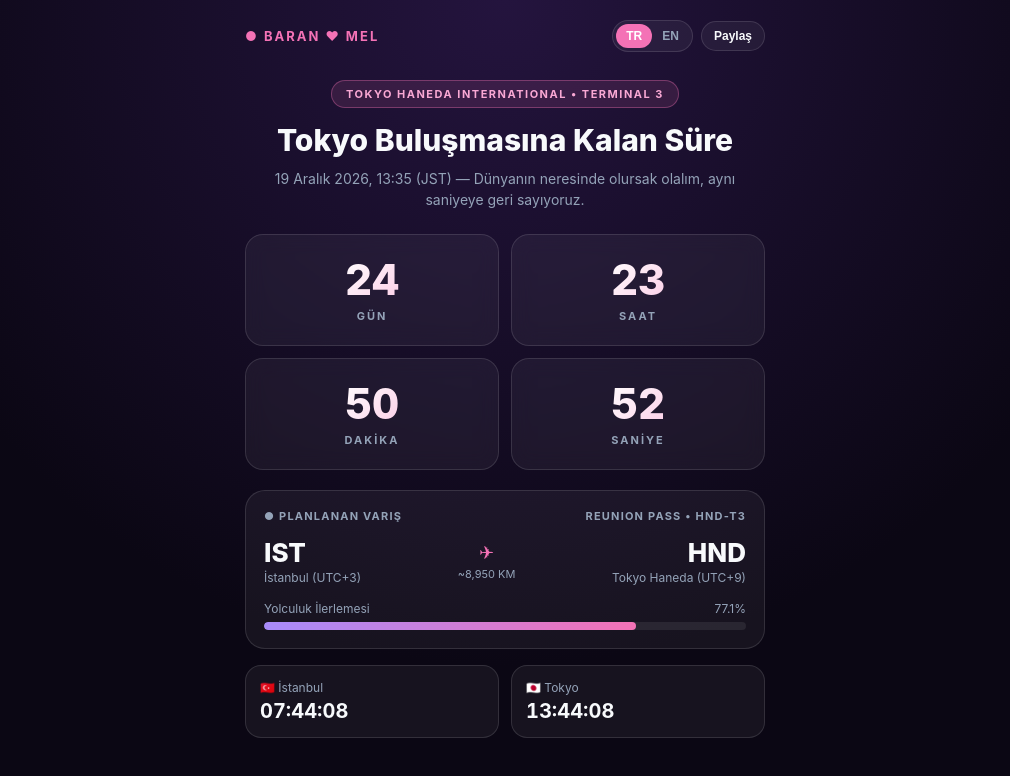
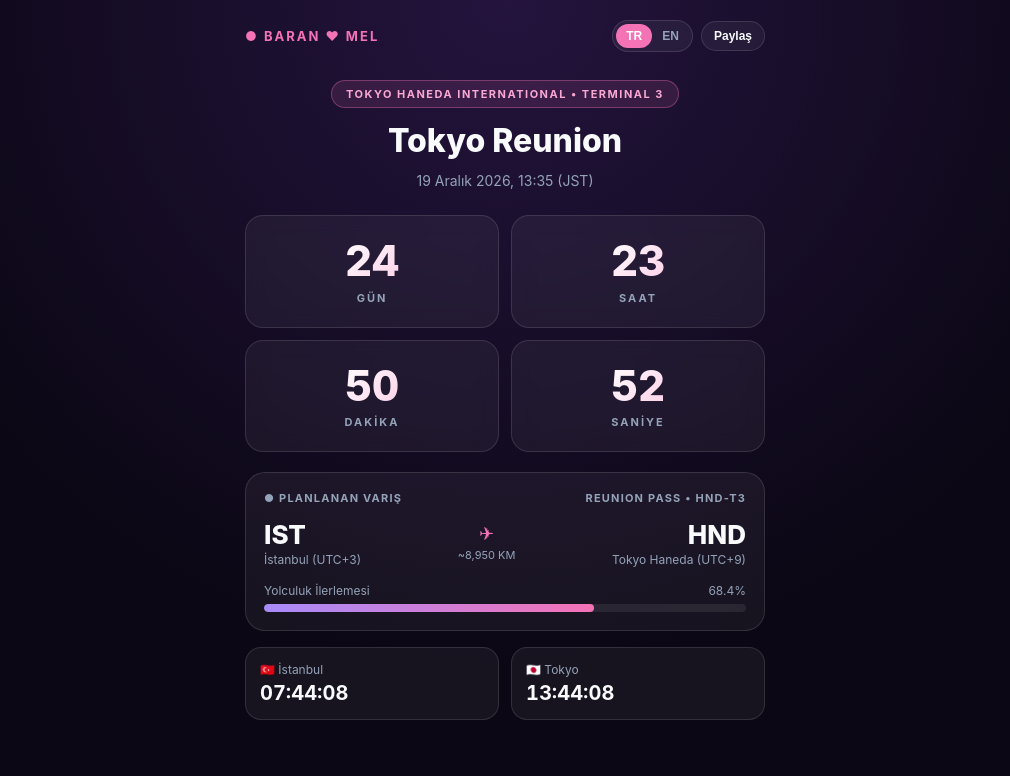
Before and after one commit to baranalpbayraktar-rgb/Tokyo-countdown, a plain HTML site: page index.html in a window 1280 px wide. Shown: the whole page, without its empty margins (135-1145 px from the left). Drawn offline with Linux system fonts and the light colour scheme.

Commit message:
Update index.html

```diff
--- a/index.html
+++ b/index.html
@@ -85,7 +85,7 @@
     }
     .hero { text-align: center; margin-bottom: 24px; }
     h1 {
-      font-size: 30px;
+      font-size: 32px;
       line-height: 1.2;
       margin-bottom: 10px;
       font-weight: 800;
@@ -212,8 +212,8 @@
 
     <div class="hero">
       <div class="badge">TOKYO HANEDA INTERNATIONAL • TERMINAL 3</div>
-      <h1 id="title">Tokyo Buluşmasına Kalan Süre</h1>
-      <p class="subtitle" id="subtitle">19 Aralık 2026, 13:35 (JST) — Dünyanın neresinde olursak olalım, aynı saniyeye geri sayıyoruz.</p>
+      <h1 id="title">Tokyo Reunion</h1>
+      <p class="subtitle" id="subtitle">19 Aralık 2026, 13:35 (JST)</p>
     </div>
 
     <div class="grid">
@@ -262,20 +262,20 @@
 
   <script>
     const TARGET_UTC = Date.UTC(2026, 11, 19, 4, 35, 0); // 19 Dec 2026 13:35 JST (UTC+9)
-    const START_UTC = Date.UTC(2026, 8, 1, 0, 0, 0);
+    const START_UTC = Date.UTC(2026, 9, 1, 0, 0, 0);   // 1 Oct 2026
     let currentLang = 'tr';
 
     const i18n = {
       tr: {
-        title: "Tokyo Buluşmasına Kalan Süre",
-        subtitle: "19 Aralık 2026, 13:35 (JST) — Dünyanın neresinde olursak olalım, aynı saniyeye geri sayıyoruz.",
+        title: "Tokyo Reunion",
+        subtitle: "19 Aralık 2026, 13:35 (JST)",
         days: "GÜN", hours: "SAAT", minutes: "DAKİKA", seconds: "SANİYE",
         status: "● PLANLANAN VARIŞ", arrived: "● TOKYO'DA BULUŞULDU! ♥",
         prog: "Yolculuk İlerlemesi", share: "Paylaş", copied: "Kopyalandı!"
       },
       en: {
-        title: "Countdown to Tokyo Reunion",
-        subtitle: "Dec 19, 2026, 13:35 (JST) — Counting down to the exact same second wherever we are.",
+        title: "Tokyo Reunion",
+        subtitle: "Dec 19, 2026, 13:35 (JST)",
         days: "DAYS", hours: "HOURS", minutes: "MINUTES", seconds: "SECONDS",
         status: "● SCHEDULED ARRIVAL", arrived: "● REUNITED IN TOKYO! ♥",
         prog: "Journey Progress", share: "Share", copied: "Copied!"
```
